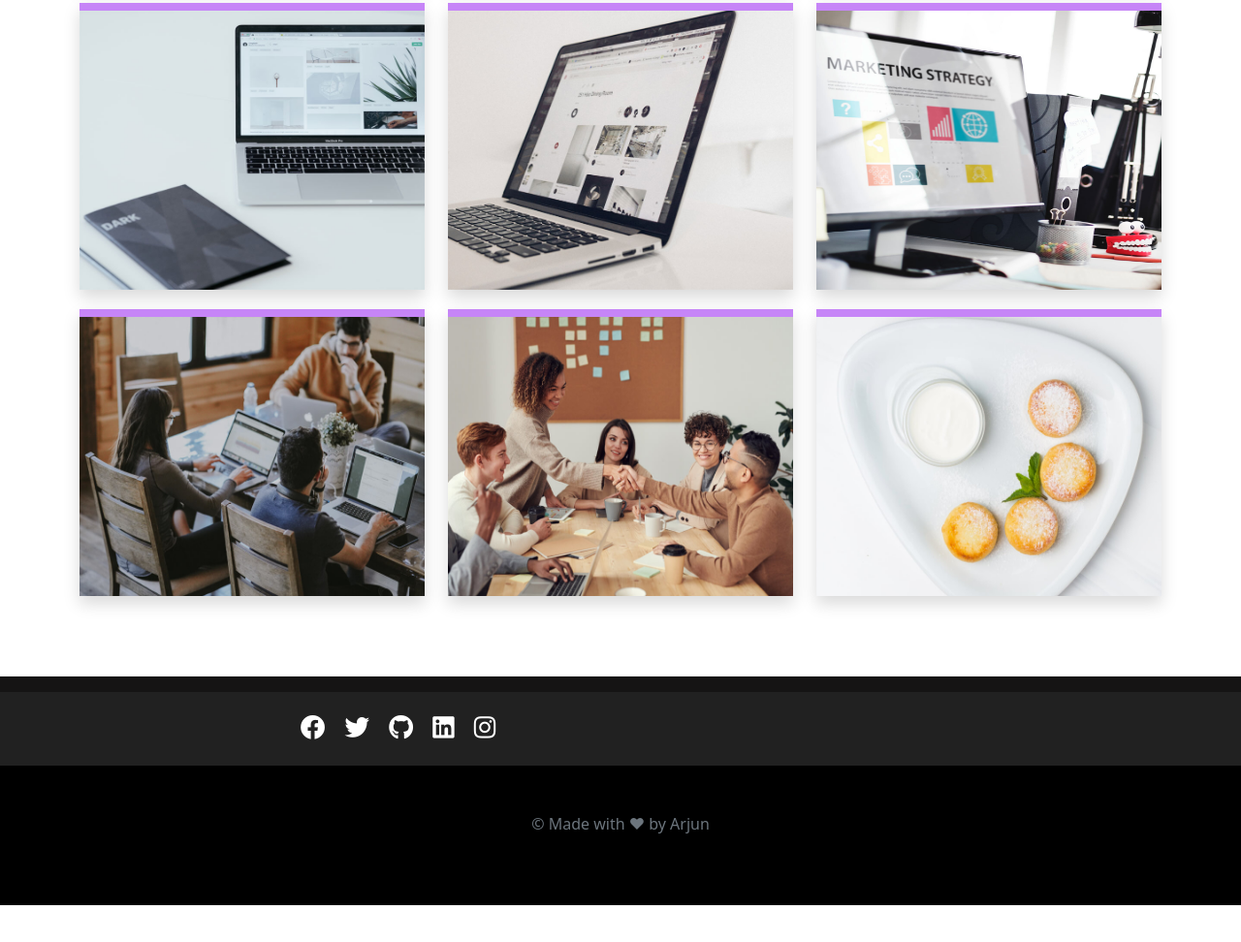
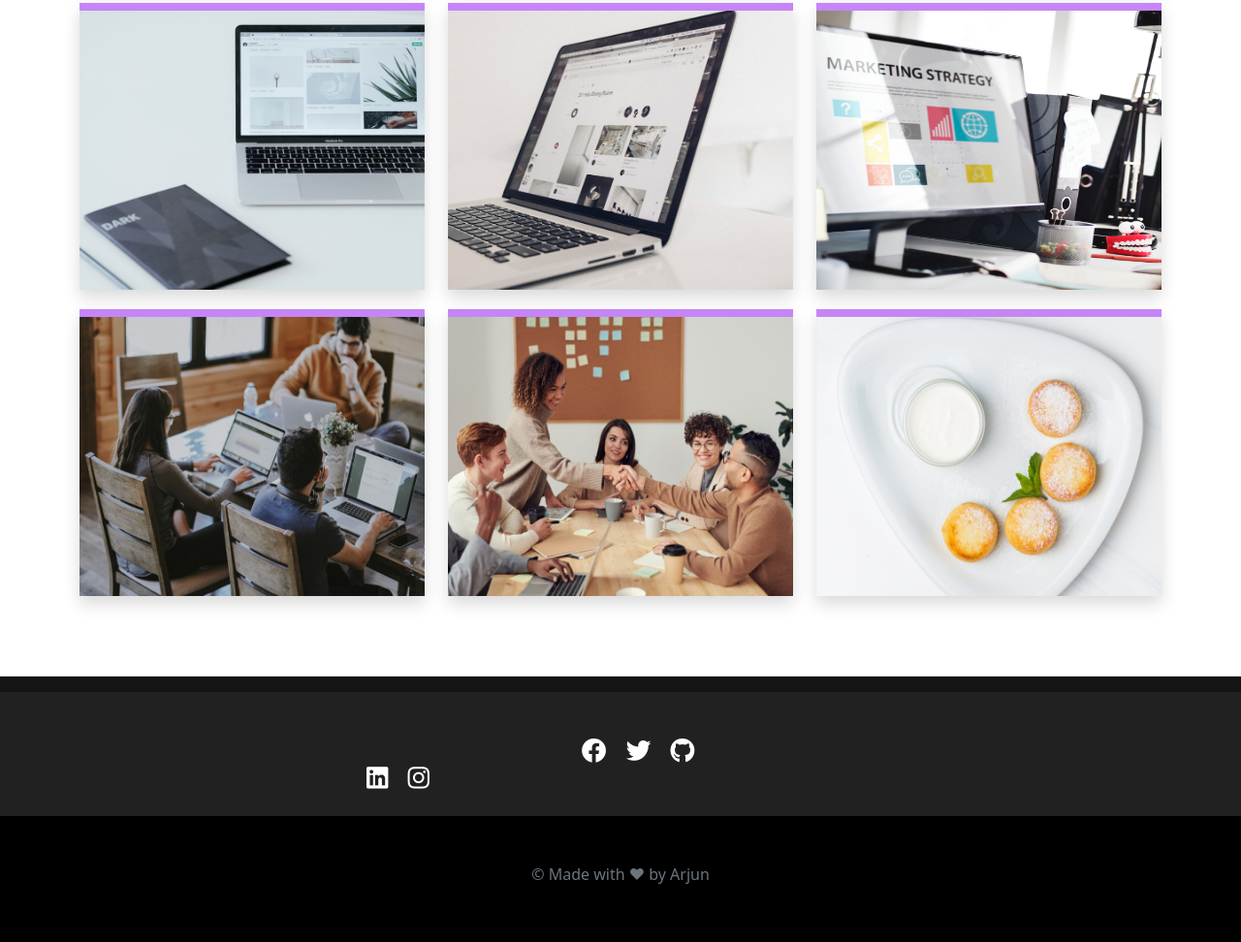
Before and after one commit to arjunanil12/arjunanil.github.io, a website: page index.html in a window 1280 px wide. Shown: the part 3465-4437 px from the top of the page at 97% size. Before the commit the page ends 4399 px from the top, so only its background shows below. Drawn offline with nearby package versions, Linux system fonts and the light colour scheme; files that its build step writes are made by us from their sources.

Commit message:
Add files via upload

```diff
--- a/index.html
+++ b/index.html
@@ -293,9 +293,10 @@
   <footer class="footer">
     <!-- START THE SOCIAL MEDIA CONTENT  -->
     <div class="footer-sm" style="background-color: #212121;">
-      <div class="container">
+      <div class="container"> --> -->
         <div class="row py-4 text-center text-white">
           <div class="col-lg-7 col-md-6">
+            &nbsp;&nbsp;&nbsp;&nbsp;&nbsp;&nbsp;&nbsp;&nbsp;&nbsp;&nbsp;&nbsp;&nbsp;&nbsp;&nbsp;&nbsp;&nbsp;&nbsp;&nbsp;&nbsp;&nbsp;&nbsp;&nbsp;&nbsp;&nbsp;&nbsp;&nbsp;&nbsp;&nbsp;&nbsp;&nbsp;&nbsp;&nbsp;&nbsp;&nbsp;&nbsp;&nbsp;&nbsp;&nbsp;&nbsp;&nbsp;&nbsp;&nbsp;&nbsp;&nbsp;&nbsp;&nbsp;&nbsp;&nbsp;&nbsp;&nbsp;&nbsp;&nbsp;&nbsp;&nbsp;&nbsp;&nbsp;&nbsp;&nbsp;&nbsp;&nbsp;&nbsp;&nbsp;&nbsp;&nbsp;&nbsp;&nbsp;&nbsp;&nbsp;&nbsp;&nbsp;&nbsp;&nbsp;&nbsp;&nbsp;&nbsp;&nbsp;&nbsp;&nbsp;&nbsp;&nbsp;&nbsp;&nbsp;&nbsp;&nbsp;&nbsp;&nbsp;&nbsp;&nbsp;&nbsp;&nbsp;&nbsp;&nbsp;&nbsp;&nbsp;&nbsp;&nbsp;&nbsp;&nbsp;&nbsp;&nbsp;&nbsp;&nbsp;&nbsp;&nbsp;&nbsp;&nbsp;&nbsp;&nbsp;&nbsp;&nbsp;&nbsp;&nbsp;&nbsp;&nbsp;&nbsp;&nbsp;&nbsp;&nbsp;
             <a href="#"><i class="fab fa-facebook"></i></a>
             <a href="#"><i class="fab fa-twitter"></i></a>
             <a href="https://github.com/arjunanil12"><i class="fab fa-github"></i></a>
```
